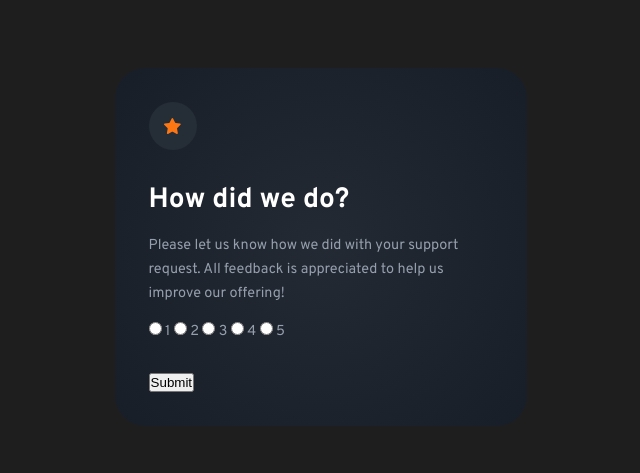
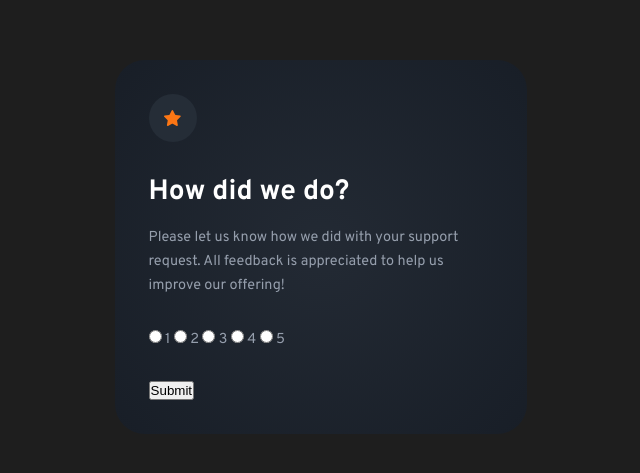
Before and after one commit to MarenOelixtown/fm-interactive-rating-component, a plain HTML site: page index.html in a window 1280 px wide. Shown: the part 153-626 px from the top of the page, without its empty margins (319-959 px from the left). Drawn offline with Linux system fonts and the light colour scheme.

Commit message:
restructering html with h2 and description-p

```diff
--- a/css/style.css
+++ b/css/style.css
@@ -77,18 +77,18 @@ main {
   background-color: var(--clr-neutral-dark-blue);
   border-radius: 50%;
 }
-.rating-fieldset {
-  border: none;
-  margin: 2rem 0;
-}
 .heading--bold {
   color: var(--clr-neutral-white);
   font-size: 1.75rem;
   font-weight: var(--fw-bold);
+  margin: 2rem 0 1rem 0;
 }
-.rating-fieldset__description {
+.rating-form__description {
   line-height: 1.5rem;
-  margin: 1rem 0;
+}
+.rating-fieldset {
+  border: none;
+  margin: 2rem 0;
 }
 .dialog {
   border: none;
--- a/index.html
+++ b/index.html
@@ -30,22 +30,23 @@
             height="16"
           />
         </div>
+        <h2 class="heading--bold">How did we do?</h2>
+        <p class="rating-form__description">
+          Please let us know how we did with your support request. All feedback
+          is appreciated to help us improve our offering!
+        </p>
         <fieldset class="rating-fieldset">
-          <legend class="heading--bold">How did we do?</legend>
-          <p class="rating-fieldset__description">
-            Please let us know how we did with your support request. All
-            feedback is appreciated to help us improve our offering!
-          </p>
-          <input type="radio" id="one" name="support-rating" value="1" />
-          <label for="one">1</label>
-          <input type="radio" id="two" name="support-rating" value="2" />
-          <label for="two">2</label>
-          <input type="radio" id="three" name="support-rating" value="3" />
-          <label for="three">3</label>
-          <input type="radio" id="four" name="support-rating" value="4" />
-          <label for="four">4</label>
-          <input type="radio" id="five" name="support-rating" value="5" />
-          <label for="five">5</label>
+          <legend class="sr-only">Your rating:</legend>
+          <input type="radio" id="rating1" name="support-rating" value="1" />
+          <label for="rating1">1</label>
+          <input type="radio" id="rating2" name="support-rating" value="2" />
+          <label for="rating2">2</label>
+          <input type="radio" id="rating3" name="support-rating" value="3" />
+          <label for="rating3">3</label>
+          <input type="radio" id="rating4" name="support-rating" value="4" />
+          <label for="rating4">4</label>
+          <input type="radio" id="rating5" name="support-rating" value="5" />
+          <label for="rating5">5</label>
         </fieldset>
         <button type="submit">Submit</button>
       </form>
```
